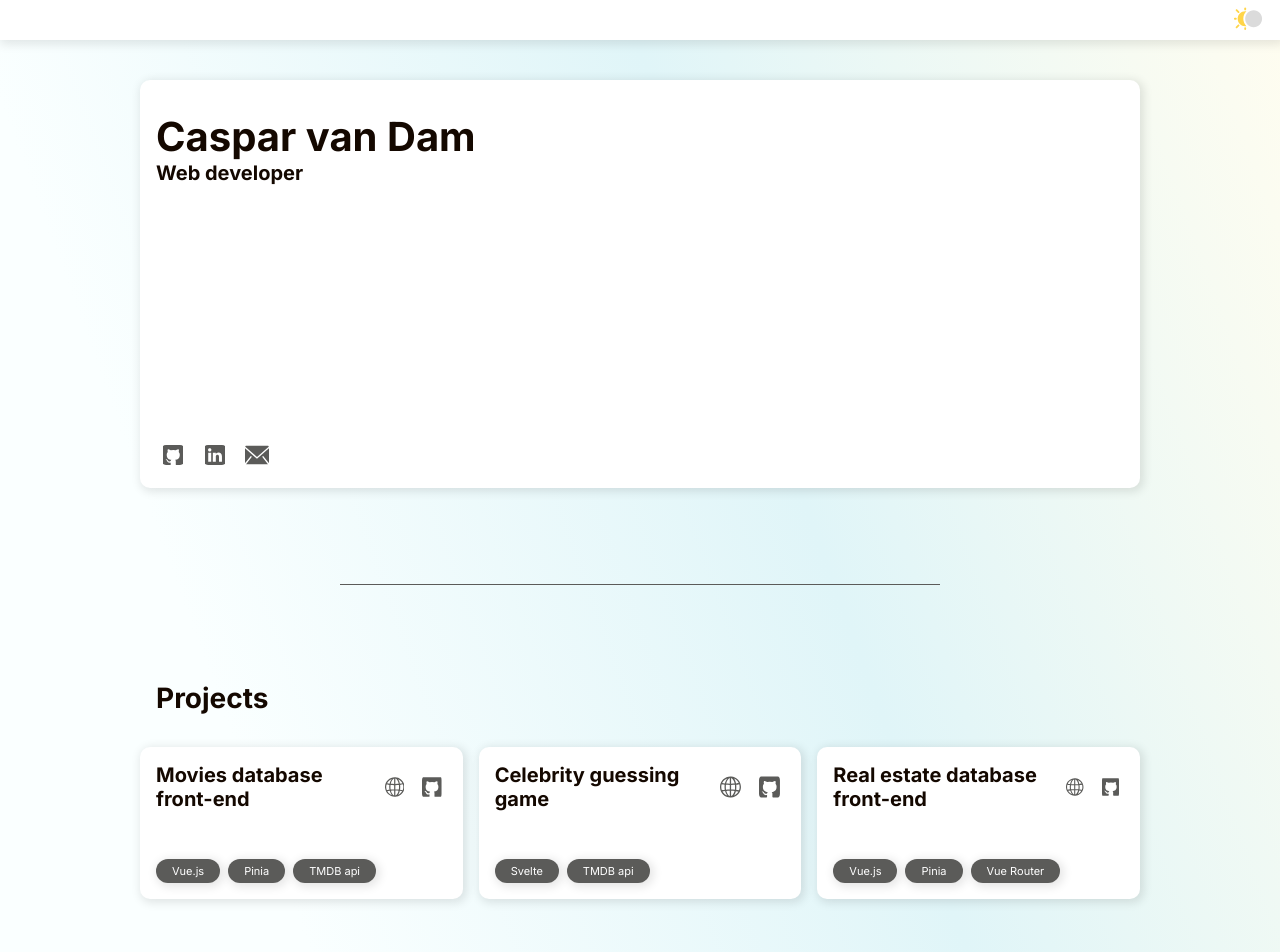
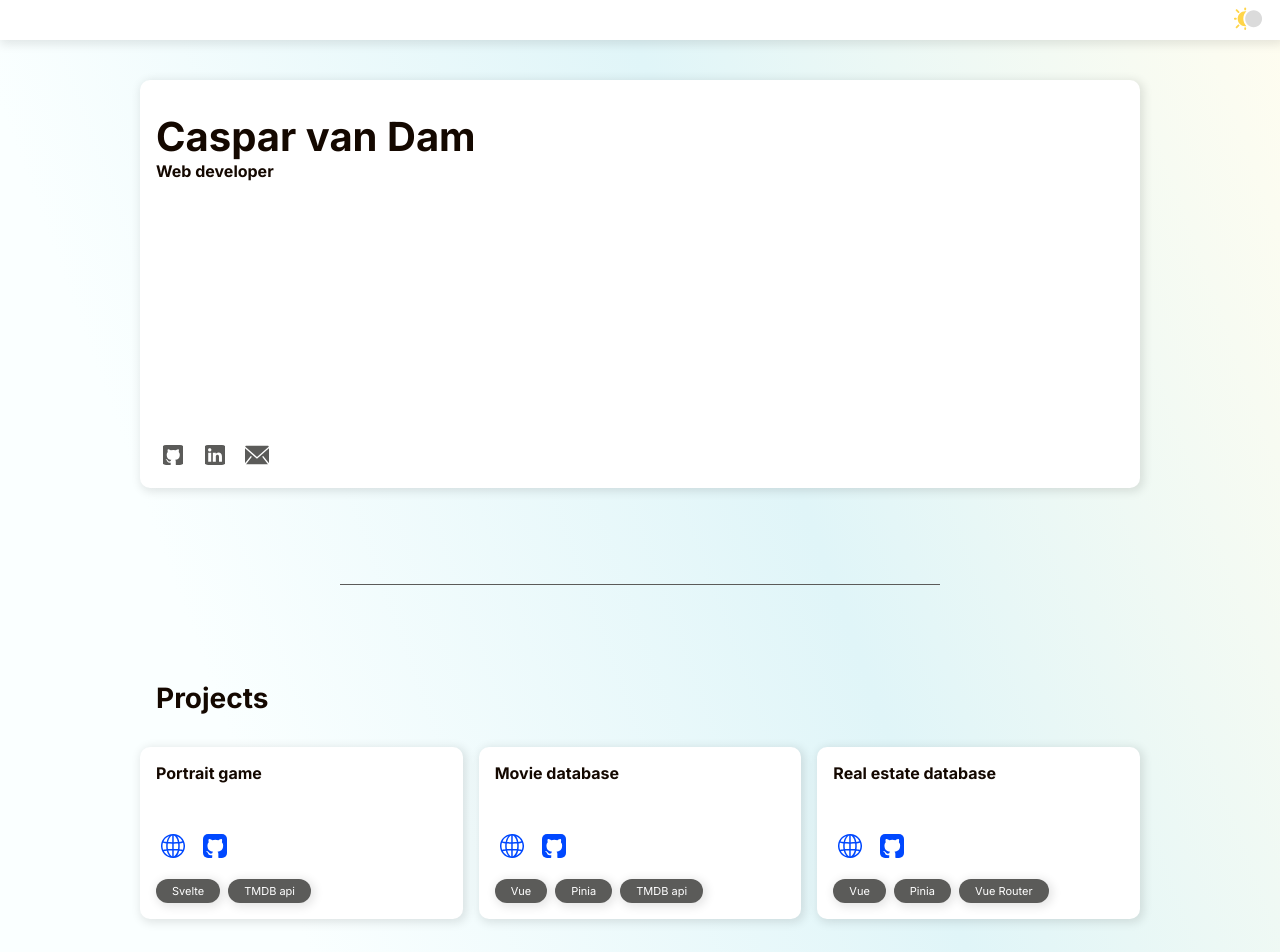
Before and after one commit to crvdam/portfolio_v3, a React (Vite) app in the folder portfolio_v3/: page / in a window 1280 px wide. Shown: the top 952 px of the page. Built offline with nearby package versions, Linux system fonts and the light colour scheme.

Commit message:
refactored individual projects into component

```diff
--- a/portfolio_v3/src/components/Main/Main.css
+++ b/portfolio_v3/src/components/Main/Main.css
@@ -45,53 +45,6 @@ h1 {
 
 .tile-list > li:not(last-child) {
   margin-bottom: 1rem;
-}
-
-.project {
-  min-height: 120px;
-
-  h3 {
-    margin: 0;
-  }
-
-  .icon-link {
-    position: static;
-    height: 24px;
-    width: 24px;
-    padding: 5px;
-    transition: transform 0.2s ease-out;
-
-    svg {
-      height: 100%;
-      width: 100%;
-      border-radius: 5px;
-    }
-
-    &:hover {
-      transform: scale(1.2);
-      transform-origin: center;
-    }
-
-    svg path {
-      fill: var(--clr-text);
-    }
-  }
-}
-
-.project-title-wrapper {
-  display: flex;
-  align-items: center;
-  gap: 0.5rem;
-
-  h3 {
-    flex-grow: 1;
-  }
-}
-
-.project {
-  display: flex;
-  flex-direction: column;
-  justify-content: space-between;
 }
 
 .resume-subcategory {
--- a/portfolio_v3/src/components/Main/Main.tsx
+++ b/portfolio_v3/src/components/Main/Main.tsx
@@ -1,7 +1,6 @@
 import "./Main.css";
 import Socials from "../Socials/Socials";
-import GlobeIcon from "../Icons/GlobeIcon";
-import GitHubIcon from "../Icons/GitHubIcon";
+import Project from "../Project/Project";
 
 function Main() {
   return (
@@ -17,65 +16,24 @@ function Main() {
       <section>
         <h2 className="section-title fade-in-on-scroll">Projects</h2>
         <ul className="tile-list projects">
-          <li className="tile project fade-in-on-scroll">
-            <div className="project-title-wrapper">
-              <h3>Movies database front-end</h3>
-              <a className="icon-link" href="https://movies.casparvandam.com">
-                <GlobeIcon />
-              </a>
-              <a className="icon-link" href="https://github.com/crvdam/moviedb">
-                <GitHubIcon />
-              </a>
-            </div>
-            <ul className="skill-list">
-              <li className="skill light text-tiny">Vue.js</li>
-              <li className="skill light text-tiny">Pinia</li>
-              <li className="skill light text-tiny">TMDB api</li>
-            </ul>
-          </li>
-          <li className="tile project fade-in-on-scroll delay-1">
-            <div className="project-title-wrapper">
-              <h3>Celebrity guessing game</h3>
-              <a
-                className="icon-link"
-                href="https://celebrity.casparvandam.com"
-              >
-                <GlobeIcon />
-              </a>
-              <a
-                className="icon-link"
-                href="https://github.com/crvdam/celebrity"
-              >
-                <GitHubIcon />
-              </a>
-            </div>
-            <ul className="skill-list">
-              <li className="skill light text-tiny">Svelte</li>
-              <li className="skill light text-tiny">TMDB api</li>
-            </ul>
-          </li>
-          <li className="tile project fade-in-on-scroll delay-2">
-            <div className="project-title-wrapper">
-              <h3>Real estate database front-end</h3>
-              <a
-                className="icon-link"
-                href="https://realestate.casparvandam.com"
-              >
-                <GlobeIcon />
-              </a>
-              <a
-                className="icon-link"
-                href="https://github.com/crvdam/real-estate"
-              >
-                <GitHubIcon />
-              </a>
-            </div>
-            <ul className="skill-list">
-              <li className="skill light text-tiny">Vue.js</li>
-              <li className="skill light text-tiny">Pinia</li>
-              <li className="skill light text-tiny">Vue Router</li>
-            </ul>
-          </li>
+          <Project
+            title="Portrait game"
+            projectLink="https://celebrity.casparvandam.com"
+            githubLink="https://github.com/crvdam/celebrity"
+            techStack={["Svelte", "TMDB api"]}
+          />
+          <Project
+            title="Movie database"
+            projectLink="https://movies.casparvandam.com"
+            githubLink="https://github.com/crvdam/moviedb"
+            techStack={["Vue", "Pinia", "TMDB api"]}
+          />
+          <Project
+            title="Real estate database"
+            projectLink="https://realestate.casparvandam.com"
+            githubLink="https://github.com/crvdam/real-estate"
+            techStack={["Vue", "Pinia", "Vue Router"]}
+          />
         </ul>
       </section>
       <div className="separator"></div>
--- /dev/null
+++ b/portfolio_v3/src/components/Project/Project.css
@@ -0,0 +1,40 @@
+.project {
+  display: flex;
+  flex-direction: column;
+  gap: 1rem;
+}
+
+.project {
+  min-height: 140px;
+
+  h3 {
+    margin: 0;
+    flex-grow: 1;
+  }
+
+  .icon-link {
+    display: inline-block;
+    position: static;
+    height: 24px;
+    width: 24px;
+    padding: 5px;
+    transition: transform 0.2s ease-out;
+    margin-right: 0.5rem;
+
+    svg {
+      height: 100%;
+      width: 100%;
+      border-radius: 5px;
+    }
+
+    &:hover {
+      transform: scale(1.2);
+      transform-origin: center;
+    }
+
+    svg path {
+      /* fill: var(--clr-text); */
+      fill: rgb(0, 72, 255);
+    }
+  }
+}
--- /dev/null
+++ b/portfolio_v3/src/components/Project/Project.tsx
@@ -0,0 +1,37 @@
+import GlobeIcon from "../Icons/GlobeIcon";
+import GitHubIcon from "../Icons/GitHubIcon";
+import "./Project.css";
+
+function Footer({
+  title,
+  projectLink,
+  githubLink,
+  techStack,
+}: {
+  title: string;
+  projectLink: string;
+  githubLink: string;
+  techStack: string[];
+}) {
+  return (
+    <li className="tile project fade-in-on-scroll">
+      <h3>{title}</h3>
+
+      <div>
+        <a className="icon-link" href={projectLink}>
+          <GlobeIcon />
+        </a>
+        <a className="icon-link" href={githubLink}>
+          <GitHubIcon />
+        </a>
+      </div>
+      <ul className="skill-list">
+        {techStack.map((tech) => (
+          <li className="skill light text-tiny">{tech}</li>
+        ))}
+      </ul>
+    </li>
+  );
+}
+
+export default Footer;
--- a/portfolio_v3/src/index.css
+++ b/portfolio_v3/src/index.css
@@ -40,7 +40,7 @@ h2 {
 }
 
 h3 {
-  font-size: 1.25rem;
+  font-size: 1rem;
   margin-bottom: 1.5rem;
   color: var(--clr-header);
 }
```
